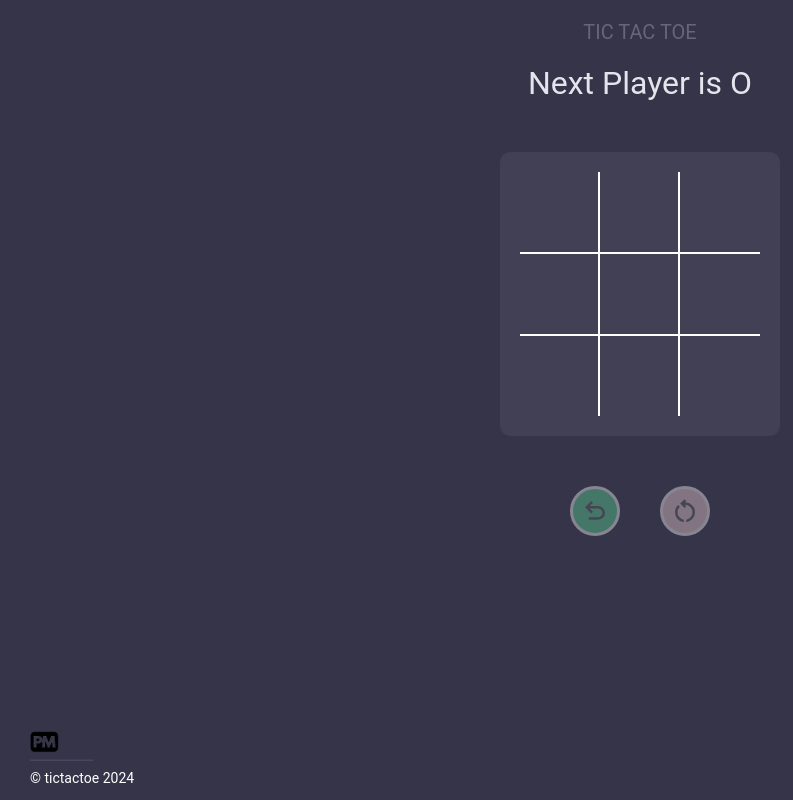
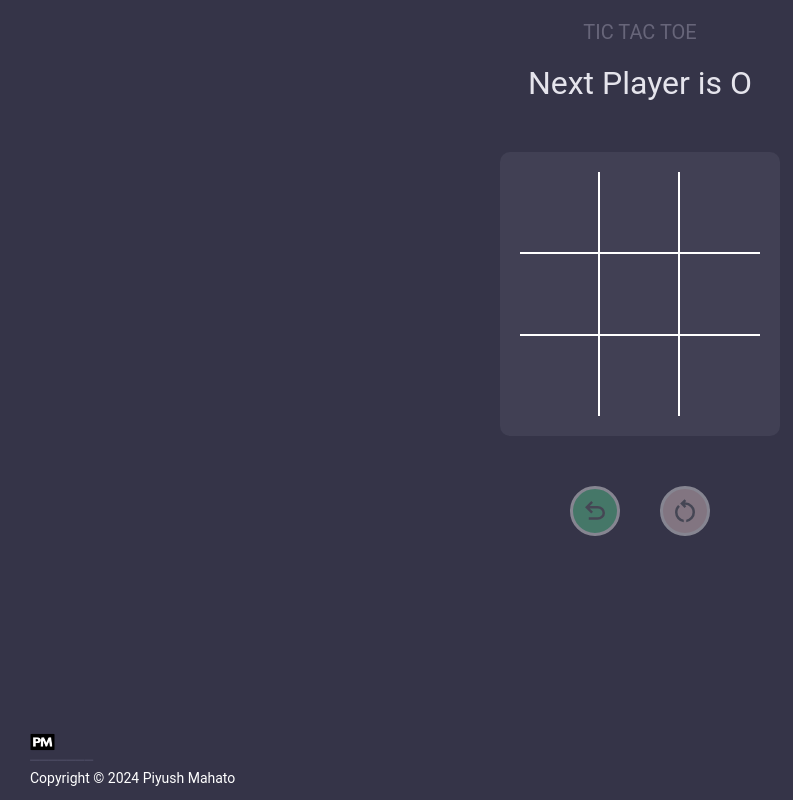
Before and after one commit to piyushmahatoGit/tictactoe-game, a React (Vite) app: page / in a window 1280 px wide. Shown: the whole page, without its empty margins (0-793 px from the left). Built offline with nearby package versions, Linux system fonts and the light colour scheme.

Commit message:
changed logo and added copyright

```diff
--- a/package.json
+++ b/package.json
@@ -7,7 +7,8 @@
     "dev": "vite",
     "build": "vite build",
     "lint": "eslint . --ext js,jsx --report-unused-disable-directives --max-warnings 0",
-    "preview": "vite preview"
+    "preview": "vite preview",
+    "deploy" : "npm run build && surge dist tictactoepiyush30.surge.sh"
   },
   "dependencies": {
     "react": "^18.3.1",
--- a/src/components/footer.jsx
+++ b/src/components/footer.jsx
@@ -3,7 +3,7 @@ const Footer = () => {
 return  <footer>
             <img src="pm.png" className="logo"></img>
             <div>_______</div>
-            <p className="copyright">© tictactoe {new Date().getFullYear()}</p>
+            <p className="copyright">Copyright ©  {new Date().getFullYear()} Piyush Mahato</p>
         </footer>
 }
 
--- a/src/styles.scss
+++ b/src/styles.scss
@@ -238,7 +238,7 @@ footer{
   align-self: flex-start;
   .logo{
     height: 22px;
-    width: 29px;
+    width: 25px;
     margin-bottom: -18px;
   }
   div{
```
Also changed, not shown: public/pm.png.
